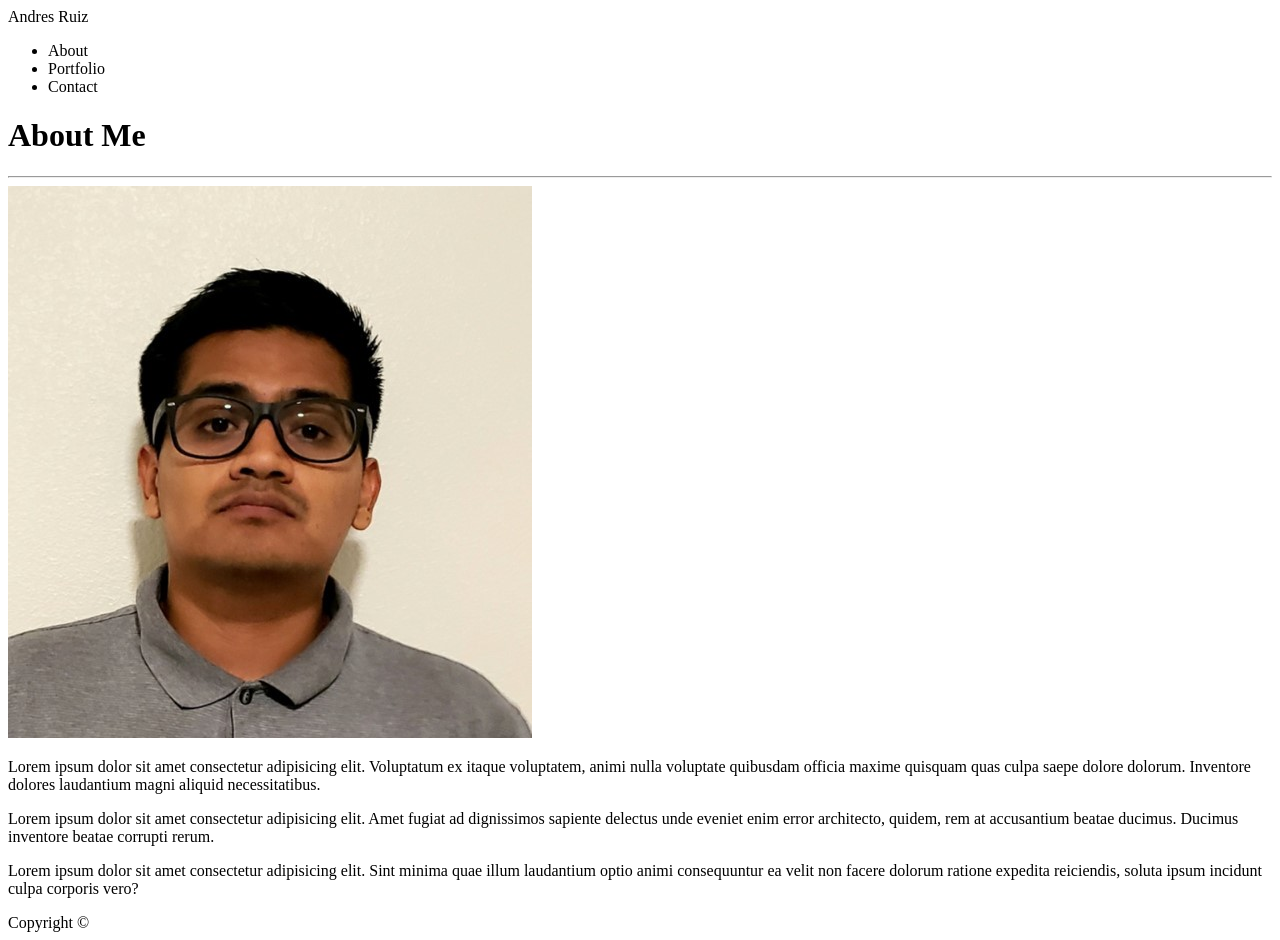
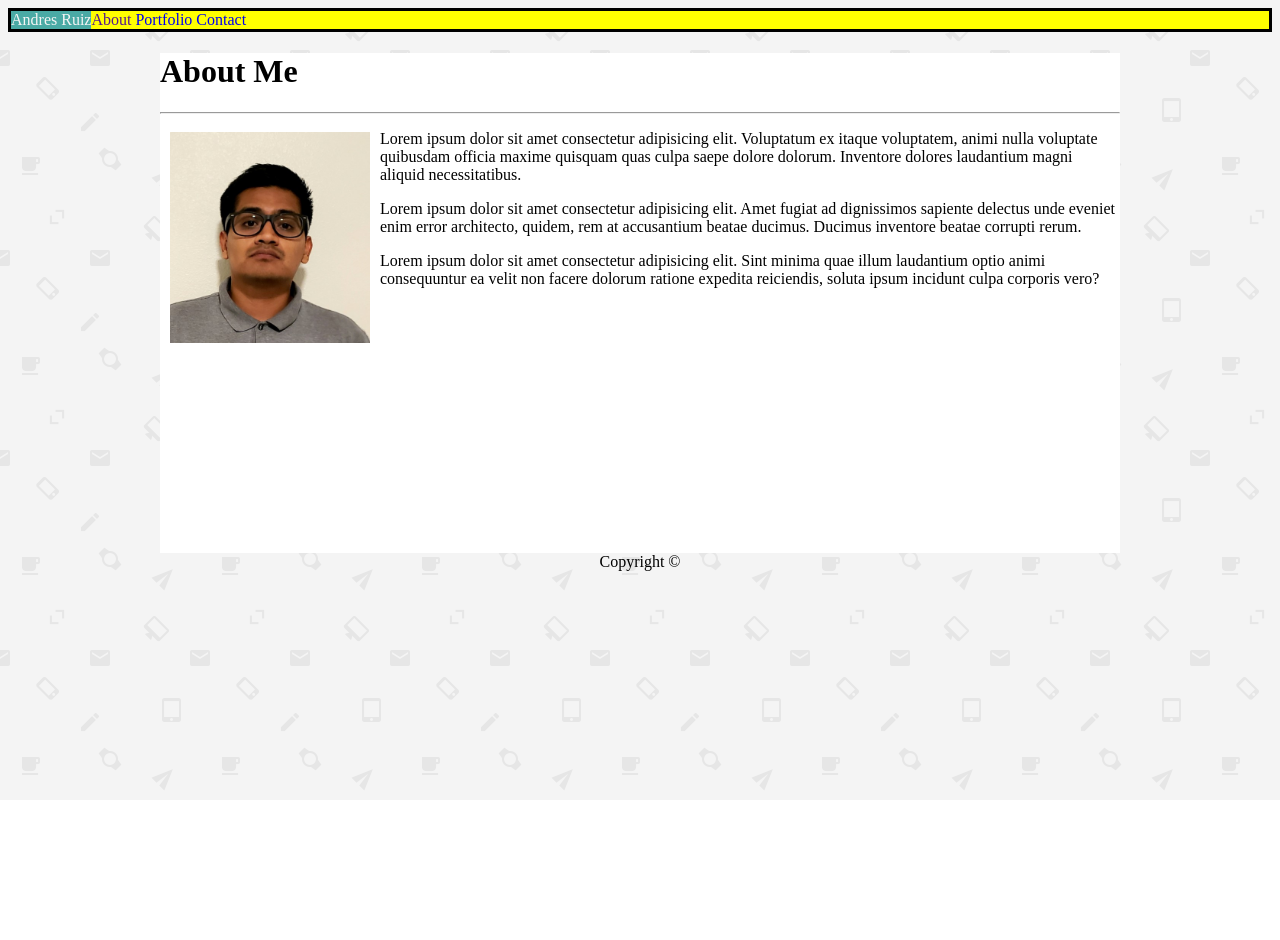
Before and after one commit to ruizandres09/HW-Wireframe, a plain HTML site: page recommendedAssignment/index.html in a window 1280 px wide. After the commit the page ends 800 px from the top, so only its background shows below. Drawn offline with Linux system fonts and the light colour scheme.

Commit message:
i have been working mostly on the CSS file but added a div with a class name 'content' to seperate the content from the body background. I have managed to get most of the structure for the css down however i am strugglind to position the header and the Nav list items.

```diff
--- a/recommendedAssignment/assets/css/style.css
+++ b/recommendedAssignment/assets/css/style.css
@@ -0,0 +1,45 @@
+.topBar{
+    margin:0px;
+    padding: 0px;
+    background-color:yellow;
+    border: solid;
+
+}
+
+header{
+    background-color:#4aaaa5;
+    color: whitesmoke;
+    float: left;
+}
+a,ul{
+
+   text-decoration: none;
+    list-style: none;
+    margin:0 ;
+    padding:0;
+}
+
+li{
+    display: inline;
+
+}
+
+body{
+    background-image: url(../images/email-pattern.png);
+}
+.content{
+    width: 960px;
+    margin: 0 auto;
+    background-color:white ;
+    height: 500px;
+}
+img{
+    width: 200px;
+    float: left;
+    padding: 10px;
+}
+
+footer{
+    clear: both;
+    text-align: center;
+}
--- a/recommendedAssignment/index.html
+++ b/recommendedAssignment/index.html
@@ -4,47 +4,52 @@
 
 <head>
     <meta charset="UTF-8">
-	<meta name="viewport" content="width=device-width", initial-scale=1.0"	>
+    <meta name="viewport" content="width=device-width, initial-scale=1.0">
     <meta http-equiv="X-UA-Compatible" content="ie=edge">
     <title> Andres Ruiz</title>
-
+    <link rel="stylesheet" type="text/css" href="assets/css/style.css">
+</head>
+<div class="topBar">
     <header>
         Andres Ruiz
     </header>
 
     <Nav>
         <ul>
-            <li>About</li>
-            <li>Portfolio</li>
-            <li>Contact</li>
+            <li><a href="">About</a></li>
+            <li><a href="portfolio.html">Portfolio</a></li>
+            <li><a href="contact.html">Contact</a></li>
         </ul>
     </Nav>
-</head>
+</div>
 
 <body>
-    <div>
+    <div class="content">
         <h1>
             About Me
         </h1>
         <hr>
-<div>
+
         <img src="assets/images/headshot.jpg" alt="headshot image">
-</div>
+
 
         <p>
             Lorem ipsum dolor sit amet consectetur adipisicing elit.
-     Voluptatum ex itaque voluptatem, animi nulla voluptate quibusdam officia maxime quisquam quas culpa saepe dolore dolorum.
+            Voluptatum ex itaque voluptatem, animi nulla voluptate quibusdam officia maxime quisquam quas culpa saepe
+            dolore dolorum.
             Inventore dolores laudantium magni aliquid necessitatibus.
         </p>
         <p>
             Lorem ipsum dolor sit amet consectetur adipisicing elit.
-    Amet fugiat ad dignissimos sapiente delectus unde eveniet enim error architecto, quidem, rem at accusantium beatae ducimus.
+            Amet fugiat ad dignissimos sapiente delectus unde eveniet enim error architecto, quidem, rem at accusantium
+            beatae ducimus.
             Ducimus inventore beatae corrupti rerum.
         </p>
 
         <p>
             Lorem ipsum dolor sit amet consectetur adipisicing elit.
-    Sint minima quae illum laudantium optio animi consequuntur ea velit non facere dolorum ratione expedita reiciendis, soluta ipsum incidunt culpa corporis vero?
+            Sint minima quae illum laudantium optio animi consequuntur ea velit non facere dolorum ratione expedita
+            reiciendis, soluta ipsum incidunt culpa corporis vero?
         </p>
     </div>
 
```
Also changed, not shown: recommendedAssignment/assets/images/email-pattern.png (added). Lines whose indentation alone changed are shown as unchanged.
